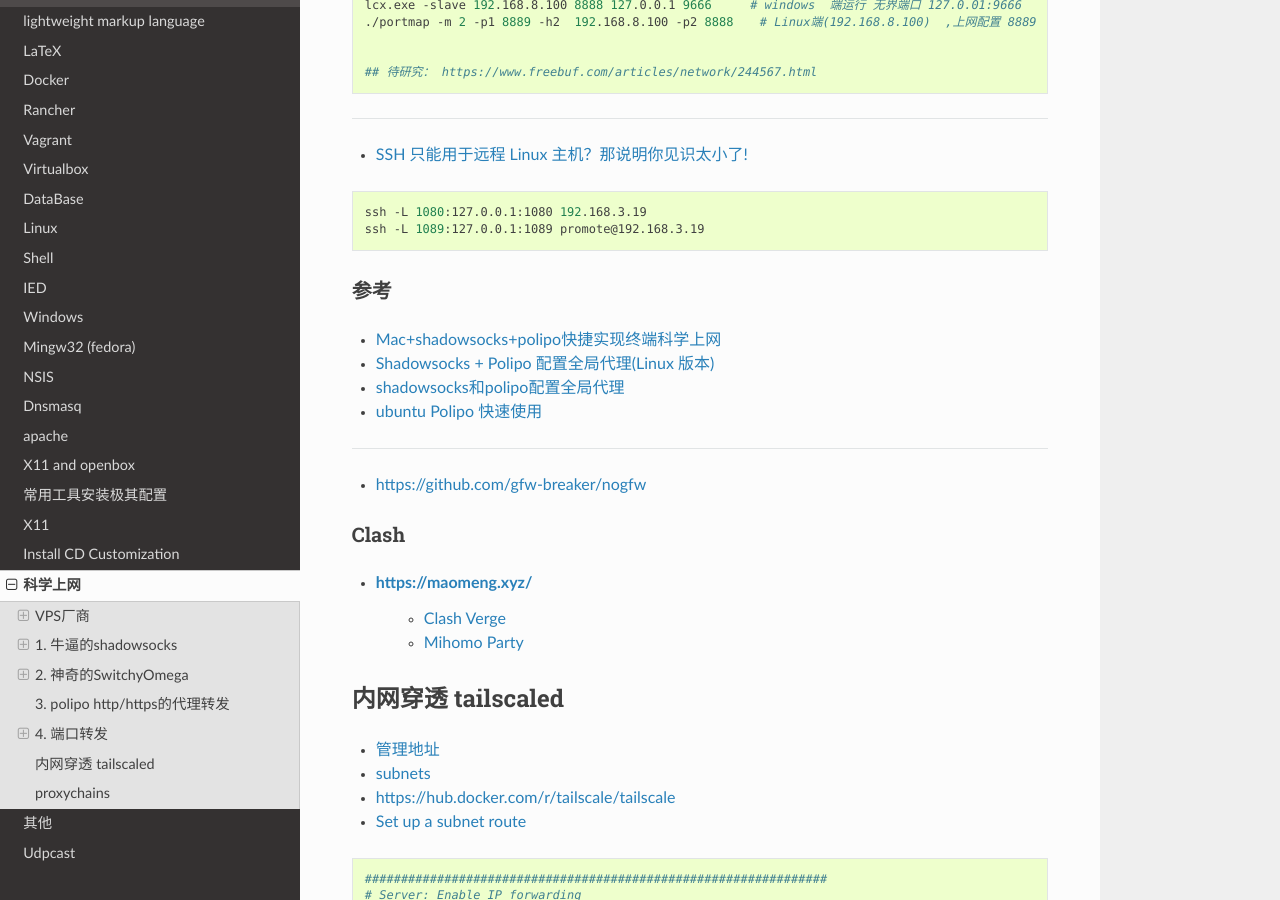
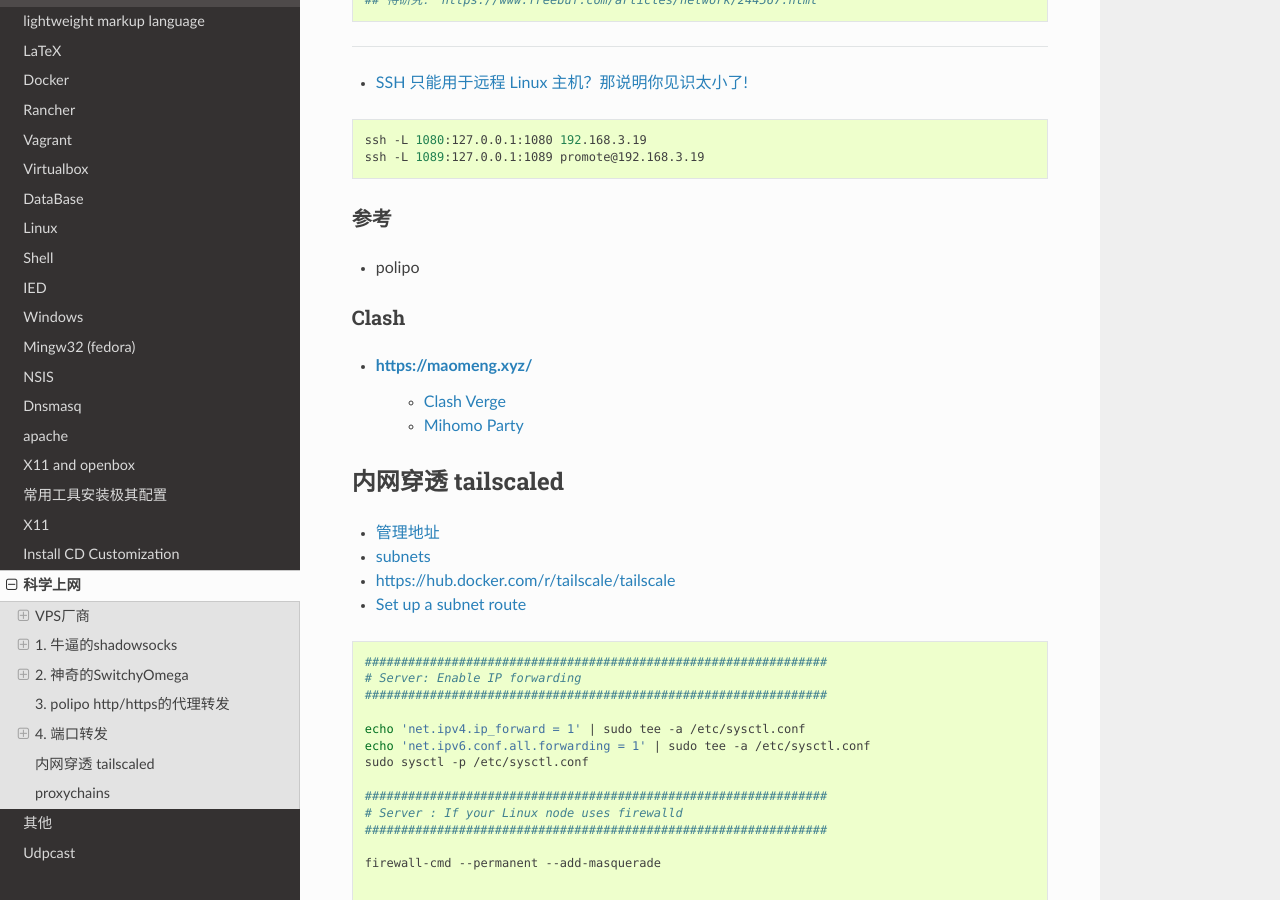
Before and after one commit to my-rds-store/my_space, a Sphinx documentation site: the page built from source/gfw_is_shit/index.rst, in a window 1280 px wide and 900 px high, scrolled down 7479 px. Built offline with Sphinx 7.4.7 and the Read the Docs theme 3.1.0, drawn with Linux system fonts in a browser that asks for light colours; some of the changed text lies outside the part shown.

Commit message:
update ...

```diff
--- a/source/gfw_is_shit/index.rst
+++ b/source/gfw_is_shit/index.rst
@@ -6,12 +6,10 @@
 
                           *一枝红杏出墙来!!!*
 
-.. image:: https://ss0.bdstatic.com/70cFuHSh_Q1YnxGkpoWK1HF6hhy/it/u=1821475898,231081266&fm=27&gp=0.jpg
+.. image:: https://5b0988e595225.cdn.sohucs.com/images/20190622/38523a44c6fd4562a3339783d99bc359.jpeg
     :alt: alternate text
     :align: center
 
-* `科学上网漫游指南 <https://lvii.gitbooks.io/outman/content/>`_
-* `科学上网漫游指南GitBook <https://www.gitbook.com/book/lvii/outman/details>`_
 
 ************
 VPS厂商
@@ -118,7 +116,6 @@
 
 Server
 --------
-
 
 .. code-block:: bash
 
@@ -424,19 +421,8 @@
 参考
 ============
 
+* polipo
 
-
-* `Mac+shadowsocks+polipo快捷实现终端科学上网 <https://segmentfault.com/a/1190000008449046>`_
-
-* `Shadowsocks + Polipo 配置全局代理(Linux 版本) <https://blog.csdn.net/jon_me/article/details/53525059/>`_
-* `shadowsocks和polipo配置全局代理 <https://blog.denghaihui.com/2017/10/10/shadowsocks-polipo/>`_
-
-*  `ubuntu Polipo 快速使用 <http://wiki.ubuntu.org.cn/UbuntuHelp:Polipo/zh>`_
-
-
-=================
-
-* https://github.com/gfw-breaker/nogfw
 
 
 Clash
@@ -445,7 +431,6 @@
 * https://maomeng.xyz/
     * `Clash Verge <https://github.com/clash-verge-rev/clash-verge-rev>`_
     * `Mihomo Party <https://github.com/pompurin404/mihomo-party>`_
-
 
 
 ************************
```
